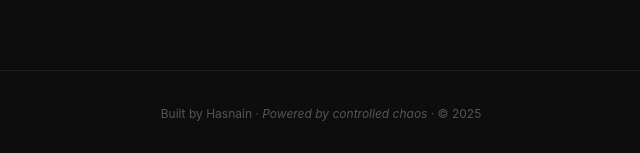
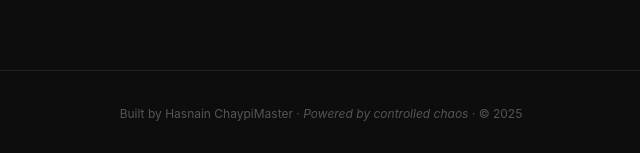
Before and after one commit to hasnainasimm-rgb/hasnain.github.io, a plain HTML site: page post-ibm-ace.html in a window 1280 px wide. Shown: the part 3422-3575 px from the top of the page, 319-959 px from the left. Drawn offline with Linux system fonts and the light colour scheme.

Commit message:
Update post-ibm-ace.html

```diff
--- a/post-ibm-ace.html
+++ b/post-ibm-ace.html
@@ -158,7 +158,7 @@ RETURN;  -- This is not redundant. This is required.</code></pre>
   </div>
 </article>
 
-<footer>Built by Hasnain · <em>Powered by controlled chaos</em> · © 2025</footer>
+<footer>Built by Hasnain ChaypiMaster · <em>Powered by controlled chaos</em> · © 2025</footer>
 
 </body>
 </html>
```
